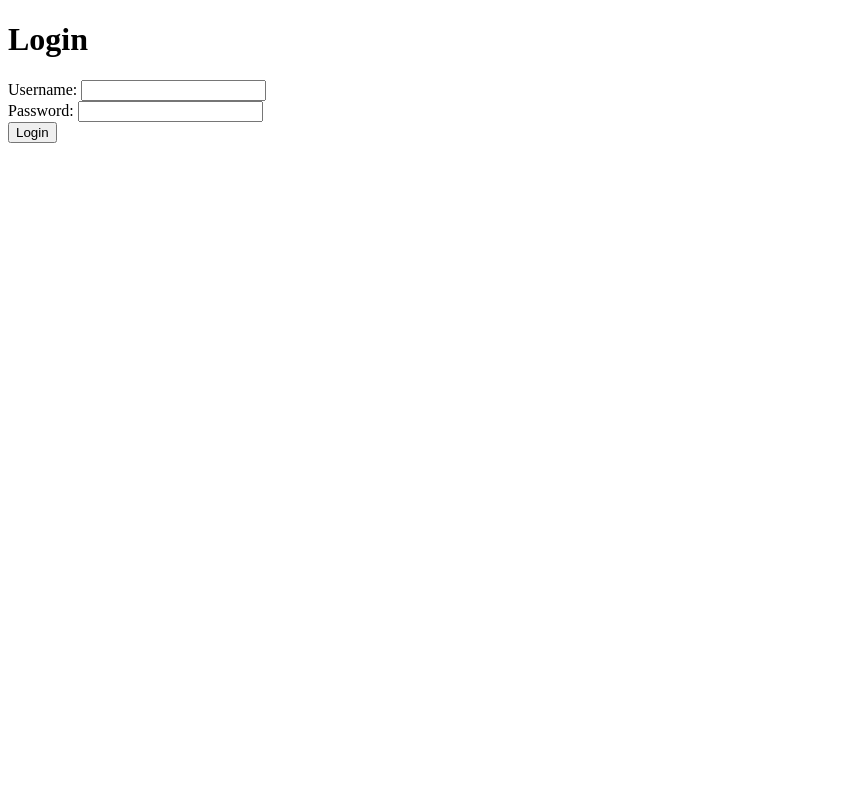
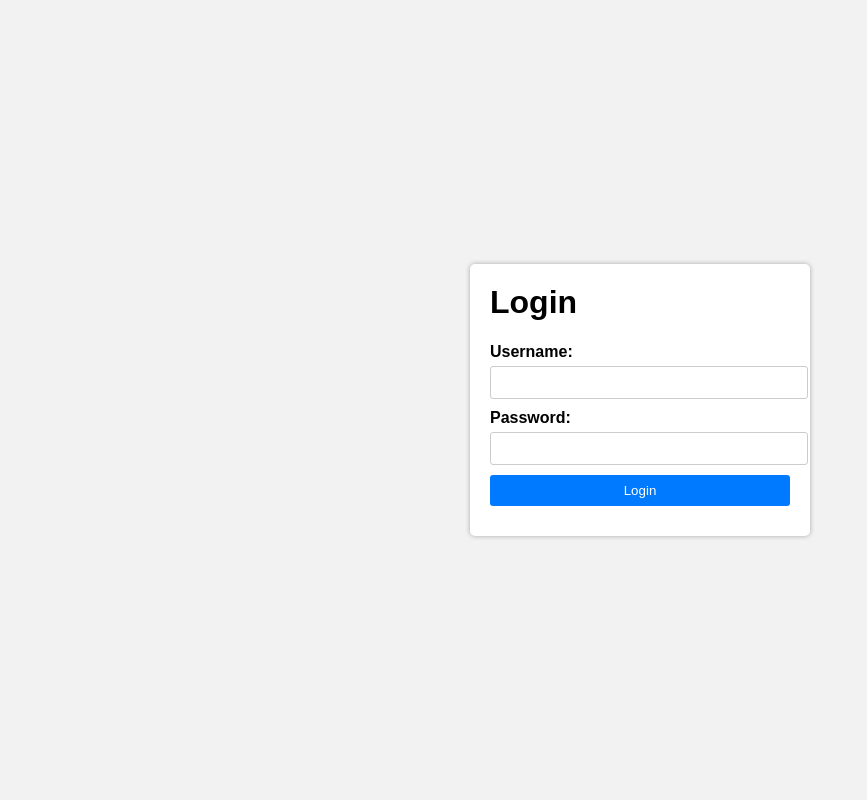
Before and after one commit to mailmaincoinsily/coinsilysite, a Flask app: page /login in a window 1280 px wide. Shown: the whole page, without its empty margins (0-867 px from the left). Run offline with Flask 3, Linux system fonts and the light colour scheme.

Commit message:
Update login.html

```diff
--- a/templates/login.html
+++ b/templates/login.html
@@ -2,21 +2,79 @@
 <html>
 <head>
     <title>Login</title>
+    <style>
+        body {
+            font-family: Arial, sans-serif;
+            background-color: #f2f2f2;
+            margin: 0;
+            padding: 0;
+            display: flex;
+            justify-content: center;
+            align-items: center;
+            height: 100vh;
+        }
+        .login-container {
+            background-color: white;
+            border-radius: 5px;
+            box-shadow: 0px 0px 5px rgba(0, 0, 0, 0.3);
+            padding: 20px;
+            width: 300px;
+        }
+        .login-container h1 {
+            margin-top: 0;
+        }
+        .login-form {
+            margin-top: 10px;
+        }
+        .form-group {
+            margin-bottom: 10px;
+        }
+        .form-group label {
+            display: block;
+            font-weight: bold;
+            margin-bottom: 5px;
+        }
+        .form-group input {
+            width: 100%;
+            padding: 8px;
+            border: 1px solid #ccc;
+            border-radius: 3px;
+        }
+        .form-group input[type="submit"] {
+            background-color: #007bff;
+            color: white;
+            border: none;
+            cursor: pointer;
+            transition: background-color 0.3s;
+        }
+        .form-group input[type="submit"]:hover {
+            background-color: #0056b3;
+        }
+        .error-message {
+            color: red;
+            margin-top: 10px;
+        }
+    </style>
 </head>
 <body>
+    <div class="login-container">
         <h1>Login</h1>
-    <form method="post" action="/login">
+        <form class="login-form" method="post" action="/login">
+            <div class="form-group">
                 <label for="username">Username:</label>
                 <input type="text" id="username" name="username" required>
-        <br>
+            </div>
+            <div class="form-group">
                 <label for="password">Password:</label>
                 <input type="password" id="password" name="password" required>
-        <br>
+            </div>
+            <div class="form-group">
                 <input type="submit" value="Login">
+            </div>
         </form>
-
         {% if error_message %}
-    <p style="color: red;">{{ error_message }}</p>
+        <p class="error-message">{{ error_message }}</p>
         {% endif %}
+    </div>
 </body>
 </html>
```
Lines whose indentation alone changed are shown as unchanged.
